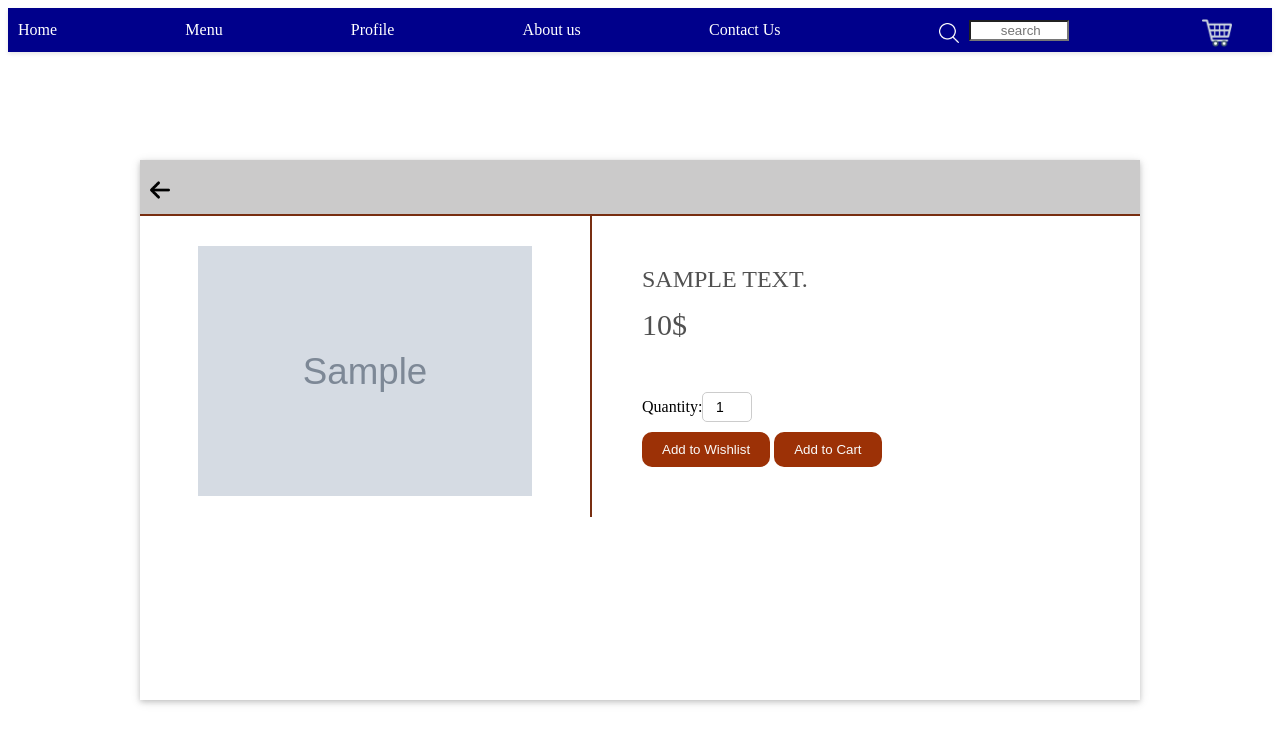
After one commit to A-H-G20/china-global-door, a PHP site: page /china-global-door/product.php in a window 1280 px wide. The commit adds this page. Shown: the top 744 px of the page. Run offline with PHP 8.4, Linux system fonts and the light colour scheme; tables that the repository leaves empty or names only in its code hold one stand-in row (values such as "Sample post"); grey boxes marked "Sample" are stand-in pictures.

Commit message:
edit to display the products from db

```diff
--- a/admin/add_products.php
+++ b/admin/add_products.php
@@ -102,7 +102,7 @@ if (isset($_POST['ad'])) {
         echo "Sorry, your file was not uploaded.";
     } else {
         if (move_uploaded_file($_FILES["image"]["tmp_name"], $targetFile)) {
-            echo "The file " . htmlspecialchars(basename($_FILES["image"]["name"])) . " has been uploaded.";
+
         } else {
             echo "Sorry, there was an error uploading your file.";
         }
--- a/css/productInfo.css
+++ b/css/productInfo.css
@@ -130,9 +130,14 @@ body {
     text-align: center;
     float: left;
 
-    img {
-      max-height: 360px;
-    }
+
+img {
+    max-height: 250px;
+    max-width: 100%; /* Ensures the image doesn't exceed the container's width */
+    width: auto;
+    height: auto;
+    object-fit: cover; /* Ensures the image covers the defined area */
+}
   }
 
   .description {
--- /dev/null
+++ b/product.php
@@ -0,0 +1,81 @@
+<!DOCTYPE html>
+<html lang="en">
+  <head>
+    <meta charset="UTF-8" />
+    <meta name="viewport" content="width=device-width, initial-scale=1.0" />
+    <title>Document</title>
+    <link rel="stylesheet" href="css/productInfo.css" />
+  </head>
+  <body>
+    <div class="header">
+      <a href="index.php">Home</a>
+      <a href="menu.html">Menu</a>
+      <a href="profil.html">Profile</a>
+      <a href="about.html">About us</a>
+      <a href="contact.html">Contact Us</a>
+      <div class="search-container">
+        <span><img src="image/search.png" alt="" /></span>
+        <input type="text" placeholder="search" />
+      </div>
+      <div class="shopping">
+        <a href="cart.php"><img src="image/shopping-cart.png" alt="" /> </a>
+      </div>
+    </div>
+    </body>
+</html>
+
+<?php
+// Connect to the database
+$servername = "localhost";
+$username = "root";
+$password = "";
+$dbname = "china-global-door";
+
+// Create connection
+$conn = new mysqli($servername, $username, $password, $dbname);
+
+// Check connection
+if ($conn->connect_error) {
+    die("Connection failed: " . $conn->connect_error);
+}
+
+// Get product ID from URL
+$product_id = isset($_GET['id']) ? $_GET['id'] : 1; // Default to 1 if no ID is provided
+
+// Fetch product details from the database
+$sql = "SELECT image, details, price FROM products WHERE id = $product_id";
+$result = $conn->query($sql);
+
+if ($result->num_rows > 0) {
+    $row = $result->fetch_assoc();
+    ?>
+    <div class="card">
+        <nav>
+            <a href="index.php"><img src="image/arrow.png" alt="Back" /></a>
+        </nav>
+        <div class="photo">
+            <img src="http://localhost/china-global-door/admin/image/<?php echo $row['image']; ?>" alt="Product Image" />
+        </div>
+        <div class="description">
+            <h2><?php echo $row['details']; ?></h2>
+           <!-- <p><?php //echo $row['description']; ?></p>-->
+            <h1><?php echo $row['price']; ?>$</h1>
+            <div class="quantity-box">
+                <label for="quantity">Quantity:</label>
+                <input type="number" id="quantity" value="1" class="quantity-input" />
+                <span class="quantity-arrow">
+                    <i class="fas fa-chevron-up"></i>
+                    <i class="fas fa-chevron-down"></i>
+                </span>
+            </div>
+            <button>Add to Wishlist</button>
+            <button>Add to Cart</button>
+        </div>
+    </div>
+    <?php
+} else {
+    echo "Product not found.";
+}
+
+$conn->close();
+?>
```
Also changed, not shown: index.php (+11 -13 lines), admin/image/398966741_1063261144846695_2448762808578982299_n.jpg (added), admin/image/41469904-a94ac4ca-70cc-11e8-98f7-2e97e186f6d0.png (renamed from images/41469904-a94ac4ca-70cc-11e8-98f7-2e97e186f6d0.png), admin/image/Aquafina.jpeg (added), admin/image/back.jpeg (added), admin/image/chipsy.jpeg (added).
